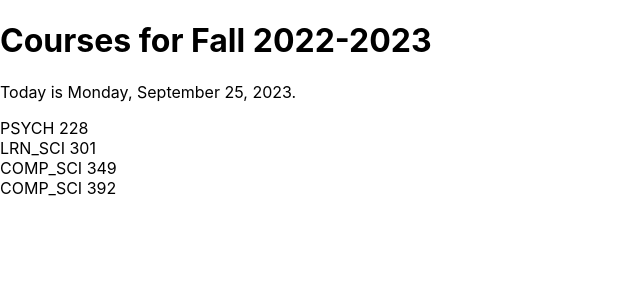
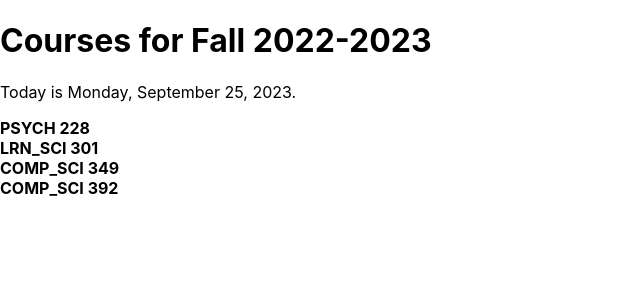
Before and after one commit to cmorcott/quick_react, a React (Vite) app in the folder Desktop/CS 392/React Tutorial/: page / in a window 1280 px wide. Shown: the top 300 px of the page, without its empty margins (0-640 px from the left). Built offline with nearby package versions, Linux system fonts and the light colour scheme.

Commit message:
Classes Bolded

```diff
--- a/Desktop/CS 392/React Tutorial/src/App.jsx
+++ b/Desktop/CS 392/React Tutorial/src/App.jsx
@@ -9,7 +9,7 @@ const App = () => {
 
       <p>Today is {day}, {date}.</p>
 
-      <p>PSYCH 228 <br></br> LRN_SCI 301 <br></br> COMP_SCI 349 <br></br> COMP_SCI 392</p>
+      <p><b>PSYCH 228 <br></br> LRN_SCI 301 <br></br> COMP_SCI 349 <br></br> COMP_SCI 392</b></p>
     </div>
   );
 };
```
Also changed, not shown: 3 other files (tests, documents, lock files or other folders).
